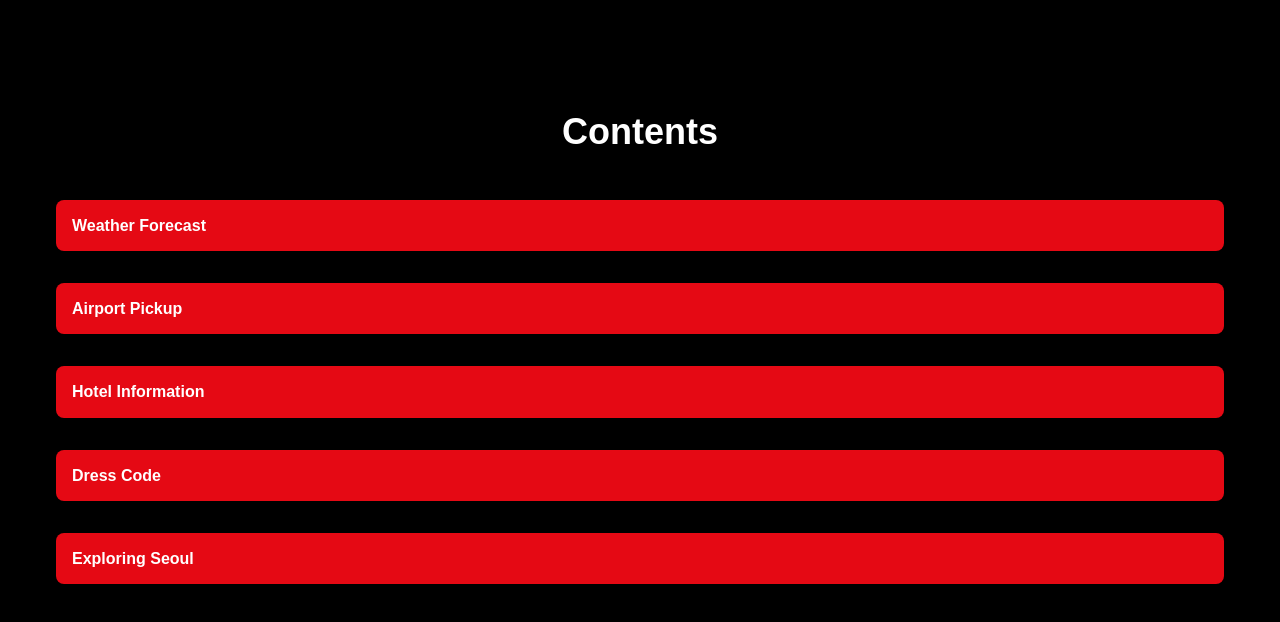
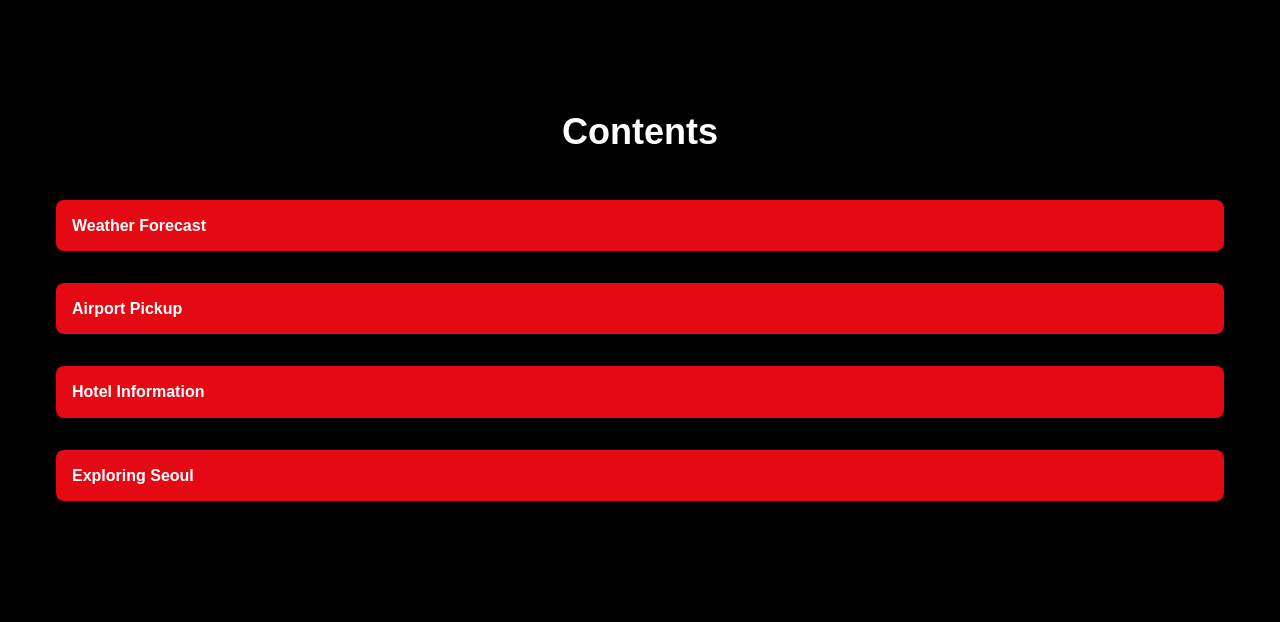
Before and after one commit to jiohjung98/netflix-squid-game-trip, a Next.js app: page /category in a window 1280 px wide. Shown: the top 622 px of the page. Built offline with nearby package versions, Linux system fonts and the light colour scheme; a web font is replaced by a local one.

Commit message:
delete: dress code page

```diff
--- a/src/pages/category/index.tsx
+++ b/src/pages/category/index.tsx
@@ -21,11 +21,11 @@ const CategoryPage = () => {
               <p className="text-white font-bold py-4 px-4 rounded-lg text-left mb-8">Hotel Information</p>
             </div>
           </Link>
-          <Link href="/dress">
+          {/* <Link href="/dress">
             <div className="block rounded-lg" style={{ backgroundColor: '#E50914' }}>
               <p className="text-white font-bold py-4 px-4 rounded-lg text-left mb-8">Dress Code</p>
             </div>
-          </Link>
+          </Link> */}
           <Link href="/explore">
             <div className="block rounded-lg" style={{ backgroundColor: '#E50914' }}>
               <p className="text-white font-bold py-4 px-4 rounded-lg text-left mb-8">Exploring Seoul</p>
```
